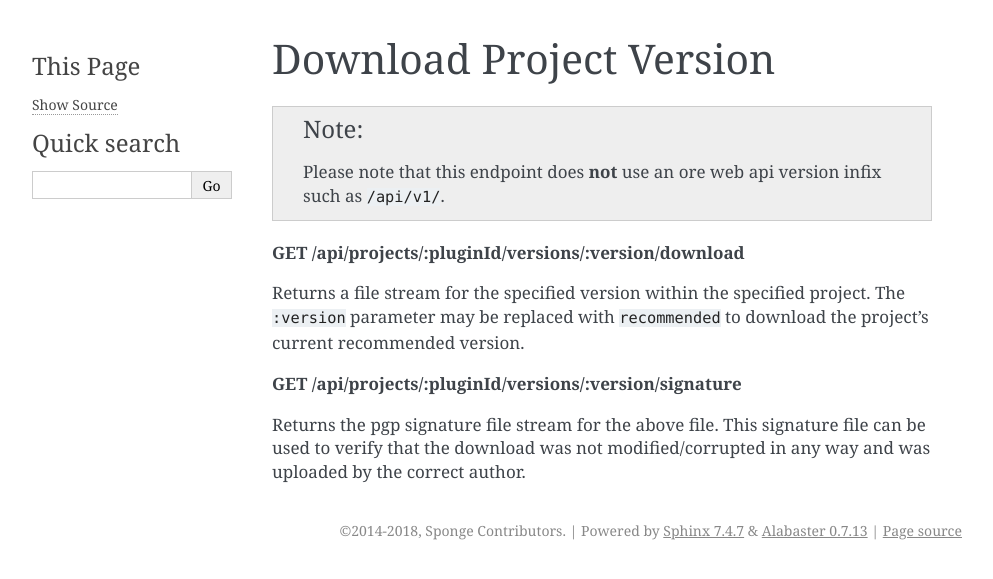
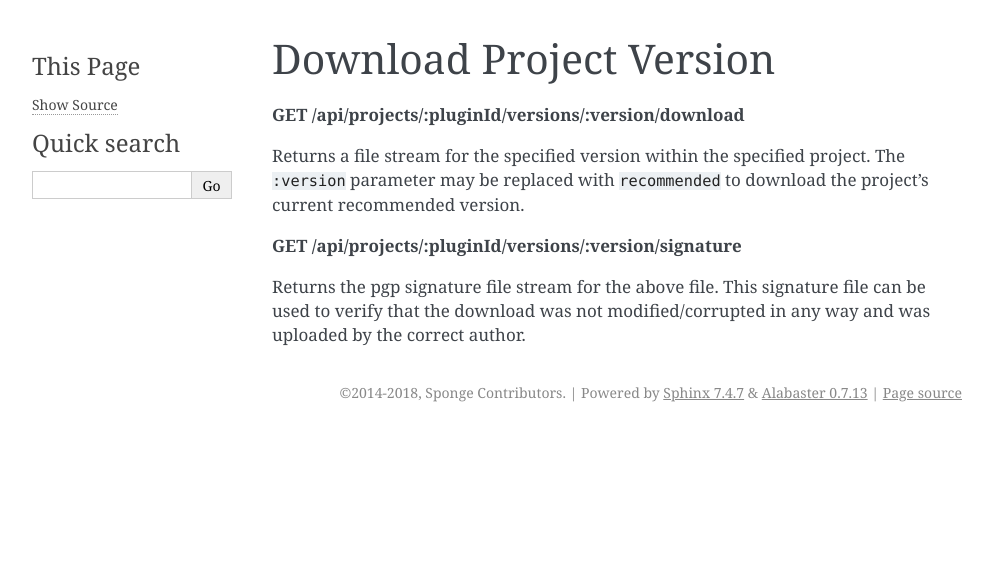
Before and after one commit to SpongePowered/SpongeDocs, a Sphinx documentation site: the page built from source/ore/routes/download.rst, in a window 1280 px wide. Shown: the top 579 px of the page, without its empty margins (148-1141 px from the left). Built offline with Sphinx 7.4.7, drawn with Linux system fonts in a browser that asks for light colours; pages that are not in the unit, such as notebooks, are missing from menus.

Commit message:
No longer true

```diff
--- a/source/ore/routes/download.rst
+++ b/source/ore/routes/download.rst
@@ -1,10 +1,6 @@
 ========================
 Download Project Version
 ========================
-
-.. note::
-
-    Please note that this endpoint does **not** use an ore web api version infix such as ``/api/v1/``.
 
 **GET /api/projects/:pluginId/versions/:version/download**
 
```
